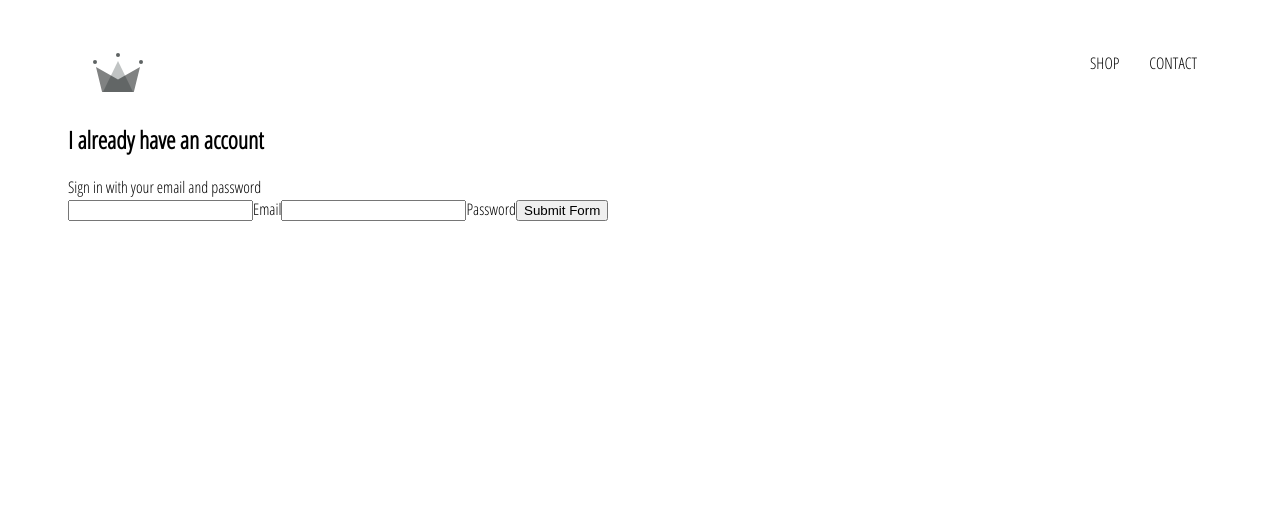
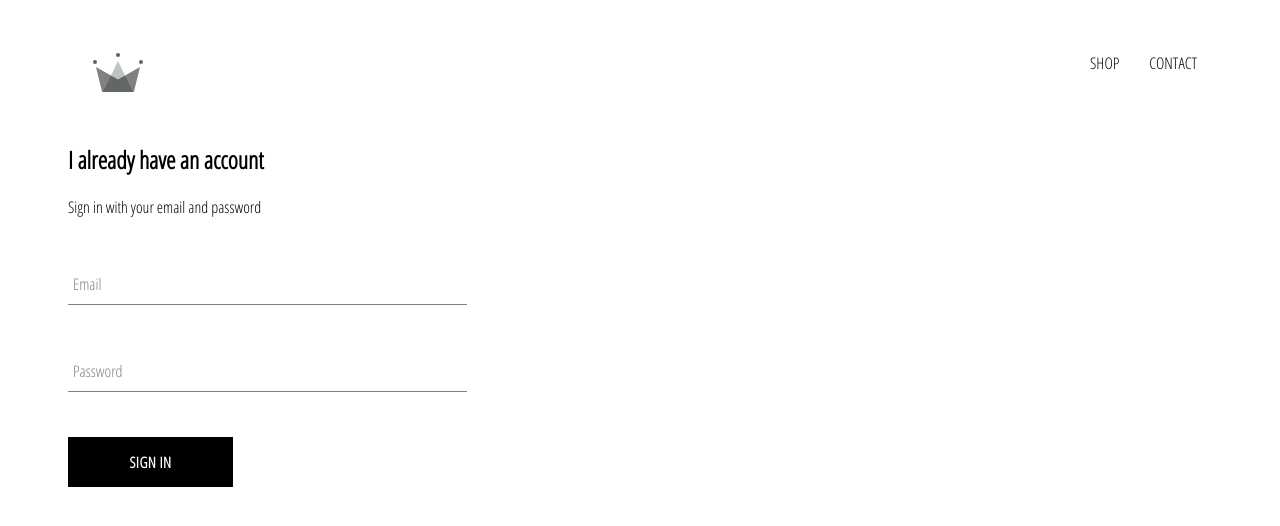
Before and after one commit to dbrn/crwn-clothing, a React (Create React App) app: page /signin in a window 1280 px wide. Shown: the top 526 px of the page. Built offline with nearby package versions, Linux system fonts and the light colour scheme.

Commit message:
Added some form styles and a button

```diff
--- /dev/null
+++ b/src/components/CustomButton/CustomButton.component.jsx
@@ -0,0 +1,12 @@
+import React from "react";
+import "./CustomButton.style.scss";
+
+const customButton = ({ children, ...otherProps }) => {
+  return (
+    <button className="custom-button" {...otherProps}>
+      {children}
+    </button>
+  );
+};
+
+export default customButton;
--- /dev/null
+++ b/src/components/CustomButton/CustomButton.style.scss
@@ -0,0 +1,22 @@
+.custom-button {
+  min-width: 165px;
+  width: auto;
+  height: 50px;
+  letter-spacing: 0.5px;
+  line-height: 50px;
+  padding: 0 35px 0 35px;
+  font-size: 15px;
+  background-color: black;
+  color: white;
+  text-transform: uppercase;
+  font-family: "Open Sans Condensed";
+  font-weight: bolder;
+  border: none;
+  cursor: pointer;
+
+  &:hover {
+    background-color: white;
+    color: black;
+    border: 1px solid black;
+  }
+}
--- /dev/null
+++ b/src/components/FormInput/FormInput.component.jsx
@@ -0,0 +1,25 @@
+import React from "react";
+import "./FormInput.style.scss";
+
+const formInput = ({ handleChange, label, ...otherProps }) => {
+  return (
+    <div className="group">
+      <input
+        className="group__form-input"
+        onChange={handleChange}
+        {...otherProps}
+      />
+      {label ? (
+        <label
+          className={`${
+            otherProps.value.length ? "shrink" : ""
+          } group__form-input__label`}
+        >
+          {label}
+        </label>
+      ) : null}
+    </div>
+  );
+};
+
+export default formInput;
--- /dev/null
+++ b/src/components/FormInput/FormInput.style.scss
@@ -0,0 +1,55 @@
+$sub-color: grey;
+$main-color: black;
+
+@mixin shrinkLabel {
+  top: -14px;
+  font-size: 12px;
+  color: $main-color;
+}
+
+.group {
+  position: relative;
+  margin: 45px 0;
+
+  &__form-input {
+    background: none;
+    background-color: white;
+    color: $sub-color;
+    font-size: 18px;
+    padding: 10px 10px 10px 5px;
+    display: block;
+    width: 100%;
+    border: none;
+    border-radius: 0;
+    border-bottom: 1px solid $sub-color;
+    margin: 25px 0;
+
+    &:focus {
+      outline: none;
+    }
+
+    &:focus ~ .group__form-input__label {
+      @include shrinkLabel();
+    }
+  }
+
+  input[type="password"] {
+    letter-spacing: 0.3em;
+  }
+
+  &__form-input__label {
+    text-transform: capitalize;
+    color: $sub-color;
+    font-size: 16px;
+    font-weight: normal;
+    position: absolute;
+    pointer-events: none;
+    left: 5px;
+    top: 10px;
+    transition: 300ms ease all;
+
+    &.shrink {
+      @include shrinkLabel();
+    }
+  }
+}
--- a/src/components/SignIn/SignIn.component.jsx
+++ b/src/components/SignIn/SignIn.component.jsx
@@ -1,4 +1,6 @@
 import React from "react";
+import FormInput from "../FormInput/FormInput.component.jsx";
+import CustomButton from "../CustomButton/CustomButton.component.jsx";
 import "./SignIn.style.scss";
 
 class SignIn extends React.Component {
@@ -26,23 +28,23 @@
         <h2>I already have an account</h2>
         <span>Sign in with your email and password</span>
         <form onSubmit={this.handleSubmit}>
-          <input
+          <FormInput
             name="email"
             type="email"
             value={this.state.email}
             required={true}
-            onChange={this.handleChange}
+            handleChange={this.handleChange}
+            label="email"
           />
-          <label>Email</label>
-          <input
+          <FormInput
             name="password"
             type="password"
             value={this.state.password}
             required={true}
-            onChange={this.handleChange}
+            handleChange={this.handleChange}
+            label="password"
           />
-          <label>Password</label>
-          <input type="submit" value="Submit Form" />
+          <CustomButton type="submit">Sign In</CustomButton>
         </form>
       </div>
     );
--- a/src/components/SignIn/SignIn.style.scss
+++ b/src/components/SignIn/SignIn.style.scss
@@ -0,0 +1,9 @@
+.sign-in {
+  width: 30vw;
+  display: flex;
+  flex-direction: column;
+
+  &__title {
+    margin: 10px 0;
+  }
+}
```
